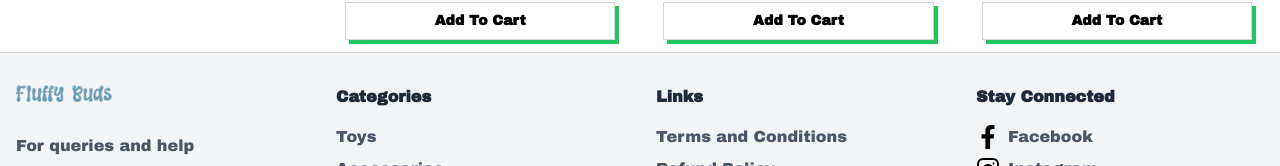
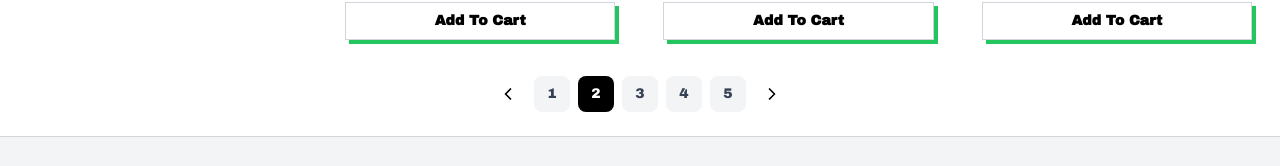
Before and after one commit to mdsajalali/fluffy-buds, a React (Vite) app: page /shop in a window 1280 px wide. Shown: the part 2256-2422 px from the top of the page. Built offline with nearby package versions, Linux system fonts and the light colour scheme.

Commit message:
added: pagination ui

```diff
--- /dev/null
+++ b/src/components/Pagination.tsx
@@ -0,0 +1,34 @@
+import { ChevronLeft, ChevronRight } from "lucide-react";
+
+const Pagination = () => {
+  const pages = [1, 2, 3, 4, 5];
+  const currentPage = 2;
+
+  return (
+    <div className="flex items-center justify-center gap-2 my-6">
+      <button className="p-2 rounded-lg hover:text-white duration-300 hover:bg-gray-200 dark:hover:bg-gray-700 transition">
+        <ChevronLeft size={20} />
+      </button>
+
+      {pages.map((page) => (
+        <button
+          key={page}
+          className={`w-9 h-9 rounded-lg text-sm font-medium duration-300 transition
+            ${
+              page === currentPage
+                ? "bg-black text-white dark:bg-white dark:text-black"
+                : "bg-gray-100 dark:bg-gray-800 text-gray-700 dark:text-gray-300 hover:bg-gray-200 dark:hover:bg-gray-700"
+            }`}
+        >
+          {page}
+        </button>
+      ))}
+
+      <button className="p-2 rounded-lg hover:bg-gray-200 duration-300 hover:text-white dark:hover:bg-gray-700 transition">
+        <ChevronRight size={20} />
+      </button>
+    </div>
+  );
+};
+
+export default Pagination;
--- a/src/pages/Shop.tsx
+++ b/src/pages/Shop.tsx
@@ -3,6 +3,7 @@ import Container from "../shared/Container";
 import ProductCard from "../shared/ProductCard";
 import { ProductProps } from "../types/types";
 import { useState } from "react";
+import Pagination from "../components/Pagination";
 
 interface ProductType {
   products: ProductProps[];
@@ -96,6 +97,9 @@ const Shop = ({ products }: ProductType) => {
             </div>
           </div>
         </div>
+
+        {/* pagination here */}
+        <Pagination />
       </Container>
     </div>
   );
```
